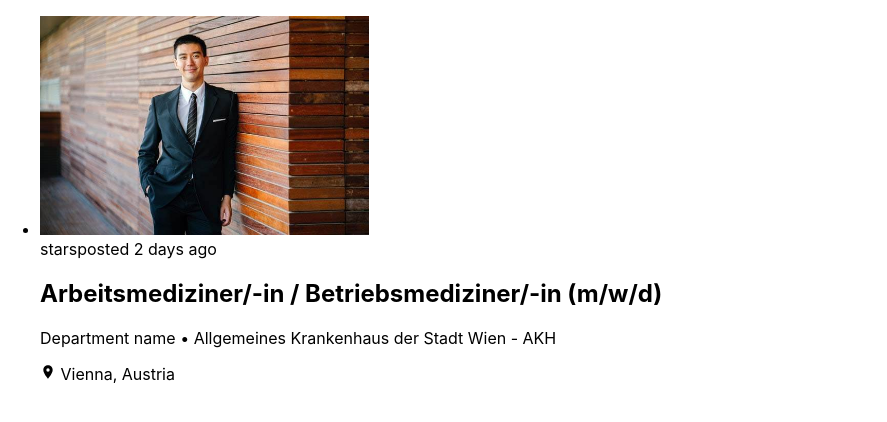
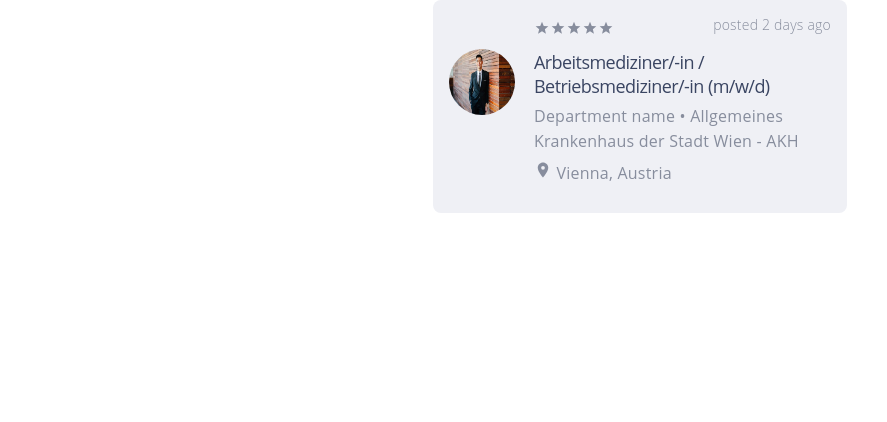
Before and after one commit to l-Bohdan-l/aleannlab_test, a React (Create React App) app: page / in a window 1280 px wide. Shown: the top 422 px of the page, without its empty margins (0-887 px from the left). Built offline with nearby package versions, Linux system fonts and the light colour scheme.

Commit message:
jobboard styles

```diff
--- a/package.json
+++ b/package.json
@@ -11,6 +11,7 @@
     "react-icons": "^4.6.0",
     "react-scripts": "5.0.1",
     "styled-components": "^5.3.6",
+    "styled-normalize": "^8.0.7",
     "web-vitals": "^2.1.4"
   },
   "scripts": {
--- a/src/App.js
+++ b/src/App.js
@@ -1,10 +1,13 @@
 import './App.css';
 import { JobBoard } from './components/JobBoard/JobBoard';
+import {Container} from './components/Container/Container';
 
 function App() {
   return (
     <div>
-      <JobBoard />
+      <Container>
+        <JobBoard />
+      </Container>
     </div>
   );
 }
--- /dev/null
+++ b/src/components/Container/Container.jsx
@@ -0,0 +1,10 @@
+import { Div } from './Container.styled';
+import PropTypes from 'prop-types';
+
+export const Container = ({ children }) => {
+  return <Div>{children}</Div>;
+};
+
+Container.propTypes = {
+  children: PropTypes.node,
+};
--- /dev/null
+++ b/src/components/Container/Container.styled.js
@@ -0,0 +1,24 @@
+import styled from 'styled-components';
+
+export const Div = styled.div`
+  margin-left: auto;
+  margin-right: auto;
+  /* width: 100%; */
+  padding-left: 9px;
+  padding-right: 9px;
+
+  @media screen and (min-width: 414px) {
+    width: 414px;
+  }
+
+  /* @media screen and (min-width: 768px) {
+    width: 728px;
+    padding-left: 20px;
+    padding-right: 20px;
+  }
+  @media screen and (min-width: 1360px) {
+    width: 1304px;
+    padding-left: 28px;
+    padding-right: 28px;
+  } */
+`;
--- a/src/components/JobBoard/JobBoard.jsx
+++ b/src/components/JobBoard/JobBoard.jsx
@@ -1,19 +1,32 @@
 import {MdLocationOn} from 'react-icons/md';
+import {RiStarSFill} from 'react-icons/ri';
 import img from '../../img/person1.jpg';
+import {JobBoardItem, JobBoardImg, JobBoardPostedTime, JobBoardStars, JobBoardStarsWrapper, JobBoardTitle, JobBoardSubtitle, JobBoardLocation} from './JobBoard.styled';
+
 export function JobBoard() {
     return (
         <div>
             <ul>
-                <li>
-                    <img src={img} alt="company logo" width='329'/>
+                <JobBoardItem>
+                    <JobBoardImg src={img} alt="company logo" width='329'/>
                     <div>
-                        <span>stars</span>
-                        <span>posted 2 days ago</span>
+                        <JobBoardStarsWrapper>
+                            <JobBoardStars>
+                                <RiStarSFill />
+                                <RiStarSFill/>
+                                <RiStarSFill/>
+                                <RiStarSFill/>
+                                <RiStarSFill/>
+                            </JobBoardStars>
+                            <JobBoardPostedTime>posted 2 days ago</JobBoardPostedTime>
+                        </JobBoardStarsWrapper>
+                        <JobBoardTitle>Arbeitsmediziner/-in / <br/> Betriebsmediziner/-in (m/w/d)</JobBoardTitle>
+                        <JobBoardSubtitle>
+                            Department name • Allgemeines Krankenhaus der Stadt Wien - AKH
+                        </JobBoardSubtitle>
+                        <JobBoardLocation><MdLocationOn size={18}/> Vienna, Austria</JobBoardLocation>
                     </div>
-                    <h2>Arbeitsmediziner/-in / Betriebsmediziner/-in (m/w/d)</h2>
-                    <p>Department name • Allgemeines Krankenhaus der Stadt Wien - AKH</p>
-                    <span><MdLocationOn/> Vienna, Austria</span>
-                </li>
+                </JobBoardItem>
             </ul>
         </div>
     )
--- /dev/null
+++ b/src/components/JobBoard/JobBoard.styled.js
@@ -0,0 +1,86 @@
+import styled from "styled-components";
+
+export const JobBoardItem = styled.li`
+    /* width: 100%; */
+    height: auto;
+    max-height: none;
+
+@media screen and (min-width:414px) {
+    max-width: 396px;
+    max-height: 206px;
+
+}
+    background: #EFF0F5;
+    border-radius: 8px;
+    margin: 0 auto;
+    padding-bottom: 27px;
+    padding-left: 16px;
+    padding-right: 16px;
+    padding-top: 17px;
+    display: flex;
+    justify-content: space-between;
+    align-items: start;
+
+`;
+
+export const JobBoardImg = styled.img`
+    width: 40px;
+    height: 40px;
+    margin-right: 10px;
+
+@media screen and (min-width: 414px) {
+        width: 66px;
+        height: 66px;
+        margin-right: 19px;
+  }
+    border-radius: 50%;
+    margin-top: 32px;
+`;
+
+export const JobBoardPostedTime = styled.div`
+    font-weight: 300;
+    font-size: 14px;
+    line-height: 1.21;
+    text-align: right;
+    letter-spacing: 0.206667px;
+    color: #878D9D;
+    display: inline-block;
+`;
+
+export const JobBoardStars = styled.div`
+    height: 10px;
+    color: #878D9D;
+    display: inline-block;
+`;
+
+export const JobBoardStarsWrapper = styled.div`
+    display: flex;
+    justify-content: space-between;
+    align-items: center;
+    margin-bottom: 17px;
+`;
+
+export const JobBoardTitle = styled.h2`
+    font-weight: 400;
+    font-size: 18px;
+    line-height: 1.33;
+    letter-spacing: -0.5625px;
+    color: #3A4562;
+    margin-bottom: 5px;
+`;
+
+export const JobBoardSubtitle = styled.p`
+    font-weight: 400;
+    font-size: 16px;
+    line-height: 1.56;
+    letter-spacing: 0.23619px;
+    color: #878D9D;
+    margin-bottom: 7px;
+`;
+
+export const JobBoardLocation = styled.p`
+    font-size: 16px;
+    line-height: 1.56;
+    letter-spacing: 0.23619px;
+    color: #878D9D;
+`;
--- a/src/index.js
+++ b/src/index.js
@@ -2,16 +2,12 @@ import React from 'react';
 import ReactDOM from 'react-dom/client';
 import './index.css';
 import App from './App';
-import reportWebVitals from './reportWebVitals';
+import GlobalStyle from './styles/Global.styled';
 
 const root = ReactDOM.createRoot(document.getElementById('root'));
 root.render(
   <React.StrictMode>
+    <GlobalStyle />
     <App />
   </React.StrictMode>
 );
-
-// If you want to start measuring performance in your app, pass a function
-// to log results (for example: reportWebVitals(console.log))
-// or send to an analytics endpoint. Learn more: https://bit.ly/CRA-vitals
-reportWebVitals();
--- /dev/null
+++ b/src/styles/Global.styled.js
@@ -0,0 +1,38 @@
+import { createGlobalStyle } from 'styled-components'
+import { normalize } from 'styled-normalize'
+
+export const GlobalStyle = createGlobalStyle`
+  ${normalize}
+    h1,
+    h2,
+    h3,
+    h4,
+    h5,
+    h6,
+    p {
+        margin-bottom: 0;
+        margin-top: 0;
+    }
+    ul,
+    ol {
+        margin-bottom: 0;
+        margin-top: 0;
+        padding-left: 0;
+        list-style: none;
+    }
+    img {
+        display: block;
+        height: auto;
+        max-width: 100%;
+    }
+    a {
+        text-decoration: none;
+    }
+    body {
+        font-family: 'Open Sans', sans-serif;
+        color: black;
+        /* font-weight: 400; */
+    }
+`
+
+export default GlobalStyle
```
Also changed, not shown: 1 other file (tests, documents, lock files or other folders).
